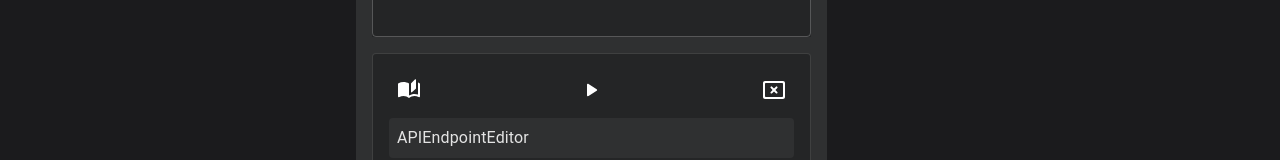
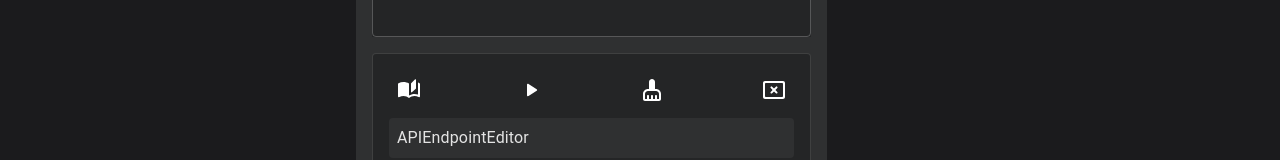
Before and after one commit to Ivan-Gav/graphiql-app, a React (Vite) app: page /graphiql in a window 1280 px wide. Shown: the part 548-708 px from the top of the page. Built offline with nearby package versions, Linux system fonts and the light colour scheme.

Commit message:
feat: add prettify button

```diff
--- a/src/components/RequestMenu/RequestMenu.tsx
+++ b/src/components/RequestMenu/RequestMenu.tsx
@@ -6,6 +6,7 @@ import VariablesEditor from './VariablesEditor/VariablesEditor';
 import AutoStoriesRoundedIcon from '@mui/icons-material/AutoStoriesRounded';
 import CancelPresentationRoundedIcon from '@mui/icons-material/CancelPresentationRounded';
 import PlayArrowRoundedIcon from '@mui/icons-material/PlayArrowRounded';
+import CleaningServicesRoundedIcon from '@mui/icons-material/CleaningServicesRounded';
 import { requestSlice } from '../../store/reducers/RequestSlice';
 import { useAppDispatch, useAppSelector } from '../../hooks/redux';
 import { getData } from '../../api/api';
@@ -35,6 +36,10 @@ export default function RequestMenu() {
     dispatch(setRequestInputValue(''));
   };
 
+  const handleClickFormatter = () => {
+    console.log('handleClickFormatter');
+  };
+
   return (
     <>
       <Paper variant="outlined">
@@ -47,6 +52,11 @@ export default function RequestMenu() {
           <Grid item>
             <IconButton onClick={handleClickPlay}>
               <PlayArrowRoundedIcon />
+            </IconButton>
+          </Grid>
+          <Grid item>
+            <IconButton onClick={handleClickFormatter}>
+              <CleaningServicesRoundedIcon />
             </IconButton>
           </Grid>
           <Grid item>
```
